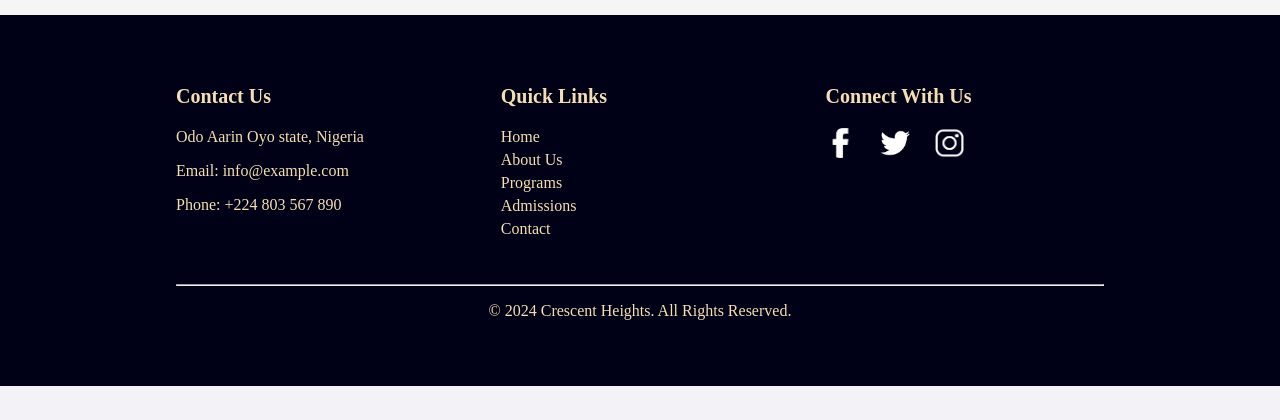
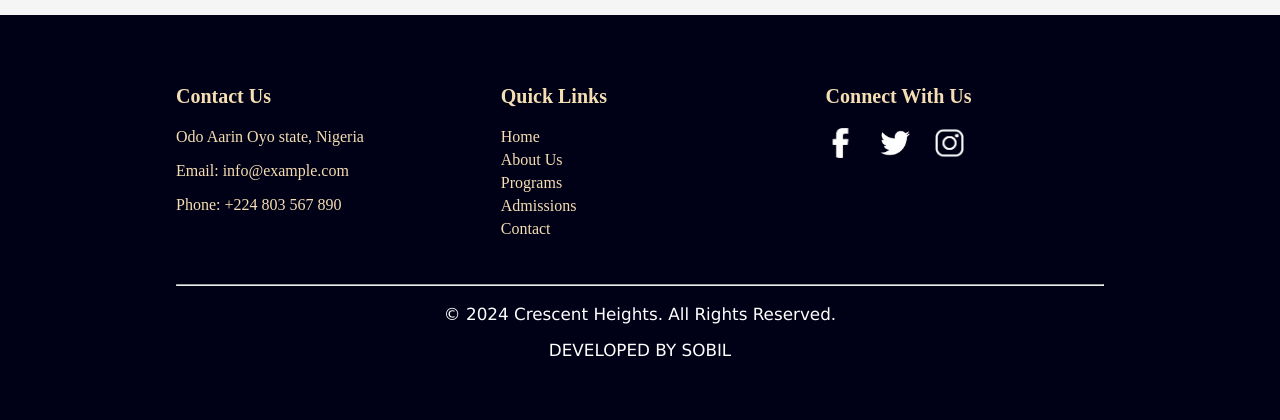
Before and after one commit to Sobilo34/Crescent_Heights, a Python web app: template web_app/templates/about.html in a window 1280 px wide. Shown: the part 2347-2767 px from the top of the page. Before the commit the page ends 2733 px from the top, so only its background shows below. Run offline with Jinja, Linux system fonts and the light colour scheme; the template is opened without the code that fills it, so the values that code supplies are empty.

Commit message:
Added 'developed by sobil'

```diff
--- a/web_app/static/styles/index.css
+++ b/web_app/static/styles/index.css
@@ -1905,9 +1905,23 @@ padding: 2px 5px;
   color: wheat;
 }
 
+
 .footer-bottom {
+  display: block;
+  justify-content: space-between;
+  align-items: center;
+  padding: 10px 0;
+  font-size: 14px;
   text-align: center;
 }
+
+.footer-bottom p {
+  margin: 0;
+  font-size: larger;
+  font-family: Verdana, Geneva, Tahoma, sans-serif;
+  color: white;
+}
+
 
 /* For small screens */
 @media (max-width: 767px) {
--- a/web_app/templates/Principal.html
+++ b/web_app/templates/Principal.html
@@ -219,7 +219,8 @@
         </div>
         <hr>
         <div class="footer-bottom">
-          <p>&copy; 2024 Crescent Heights. All Rights Reserved.</p>
+          <p>&copy; 2024 Crescent Heights. All Rights Reserved.</p><br>
+          <p>DEVELOPED BY SOBIL</p>
         </div>
       </div>
     </footer>
--- a/web_app/templates/about.html
+++ b/web_app/templates/about.html
@@ -205,7 +205,8 @@
       </div>
       <hr>
       <div class="footer-bottom">
-        <p>&copy; 2024 Crescent Heights. All Rights Reserved.</p>
+        <p>&copy; 2024 Crescent Heights. All Rights Reserved.</p><br>
+        <p>DEVELOPED BY SOBIL</p>
       </div>
     </div>
   </footer>
--- a/web_app/templates/admission.html
+++ b/web_app/templates/admission.html
@@ -194,7 +194,8 @@
     </div>
     <hr>
     <div class="footer-bottom">
-      <p>&copy; 2024 Crescent Heights. All Rights Reserved.</p>
+      <p>&copy; 2024 Crescent Heights. All Rights Reserved.</p><br>
+      <p>DEVELOPED BY SOBIL</p>
     </div>
   </div>
 </footer>
--- a/web_app/templates/anthem.html
+++ b/web_app/templates/anthem.html
@@ -215,7 +215,8 @@
       </div>
       <hr>
       <div class="footer-bottom">
-        <p>&copy; 2024 Crescent Heights. All Rights Reserved.</p>
+        <p>&copy; 2024 Crescent Heights. All Rights Reserved.</p><br>
+        <p>DEVELOPED BY SOBIL</p>
       </div>
     </div>
   </footer>
--- a/web_app/templates/base.html
+++ b/web_app/templates/base.html
@@ -158,7 +158,8 @@
     </div>
     <hr>
     <div class="footer-bottom">
-      <p>&copy; 2024 Crescent Heights. All Rights Reserved.</p>
+      <p>&copy; 2024 Crescent Heights. All Rights Reserved.</p><br>
+      <p>DEVELOPED BY SOBIL</p>
     </div>
   </div>
 </footer>
--- a/web_app/templates/curricullum.html
+++ b/web_app/templates/curricullum.html
@@ -221,7 +221,8 @@
       </div>
       <hr>
       <div class="footer-bottom">
-        <p>&copy; 2024 Crescent Heights. All Rights Reserved.</p>
+        <p>&copy; 2024 Crescent Heights. All Rights Reserved.</p><br>
+        <p>DEVELOPED BY SOBIL</p>
       </div>
     </div>
   </footer>
--- a/web_app/templates/extra curricullum.html
+++ b/web_app/templates/extra curricullum.html
@@ -229,7 +229,8 @@
     </div>
     <hr>
     <div class="footer-bottom">
-      <p>&copy; 2024 Crescent Heights. All Rights Reserved.</p>
+      <p>&copy; 2024 Crescent Heights. All Rights Reserved.</p><br>
+      <p>DEVELOPED BY SOBIL</p>
     </div>
   </div>
 </footer>
--- a/web_app/templates/fees.html
+++ b/web_app/templates/fees.html
@@ -162,7 +162,8 @@
     </div>
     <hr>
     <div class="footer-bottom">
-      <p>&copy; 2024 Crescent Heights. All Rights Reserved.</p>
+      <p>&copy; 2024 Crescent Heights. All Rights Reserved.</p><br>
+      <p>DEVELOPED BY SOBIL</p>
     </div>
   </div>
 </footer>
--- a/web_app/templates/gallery.html
+++ b/web_app/templates/gallery.html
@@ -490,7 +490,8 @@
     </div>
     <hr>
     <div class="footer-bottom">
-      <p>&copy; 2024 Crescent Heights. All Rights Reserved.</p>
+      <p>&copy; 2024 Crescent Heights. All Rights Reserved.</p><br>
+      <p>DEVELOPED BY SOBIL</p>
     </div>
   </div>
 </footer>
--- a/web_app/templates/govboard.html
+++ b/web_app/templates/govboard.html
@@ -163,7 +163,8 @@
       </div>
       <hr>
       <div class="footer-bottom">
-        <p>&copy; 2024 Crescent Heights. All Rights Reserved.</p>
+        <p>&copy; 2024 Crescent Heights. All Rights Reserved.</p><br>
+        <p>DEVELOPED BY SOBIL</p>
       </div>
     </div>
   </footer>
--- a/web_app/templates/religios.html
+++ b/web_app/templates/religios.html
@@ -163,7 +163,8 @@
       </div>
       <hr>
       <div class="footer-bottom">
-        <p>&copy; 2024 Crescent Heights. All Rights Reserved.</p>
+        <p>&copy; 2024 Crescent Heights. All Rights Reserved.</p><br>
+        <p>DEVELOPED BY SOBIL</p>
       </div>
     </div>
   </footer>
```
Also changed, not shown: web_app/templates/index.html (+2 -144 lines).
